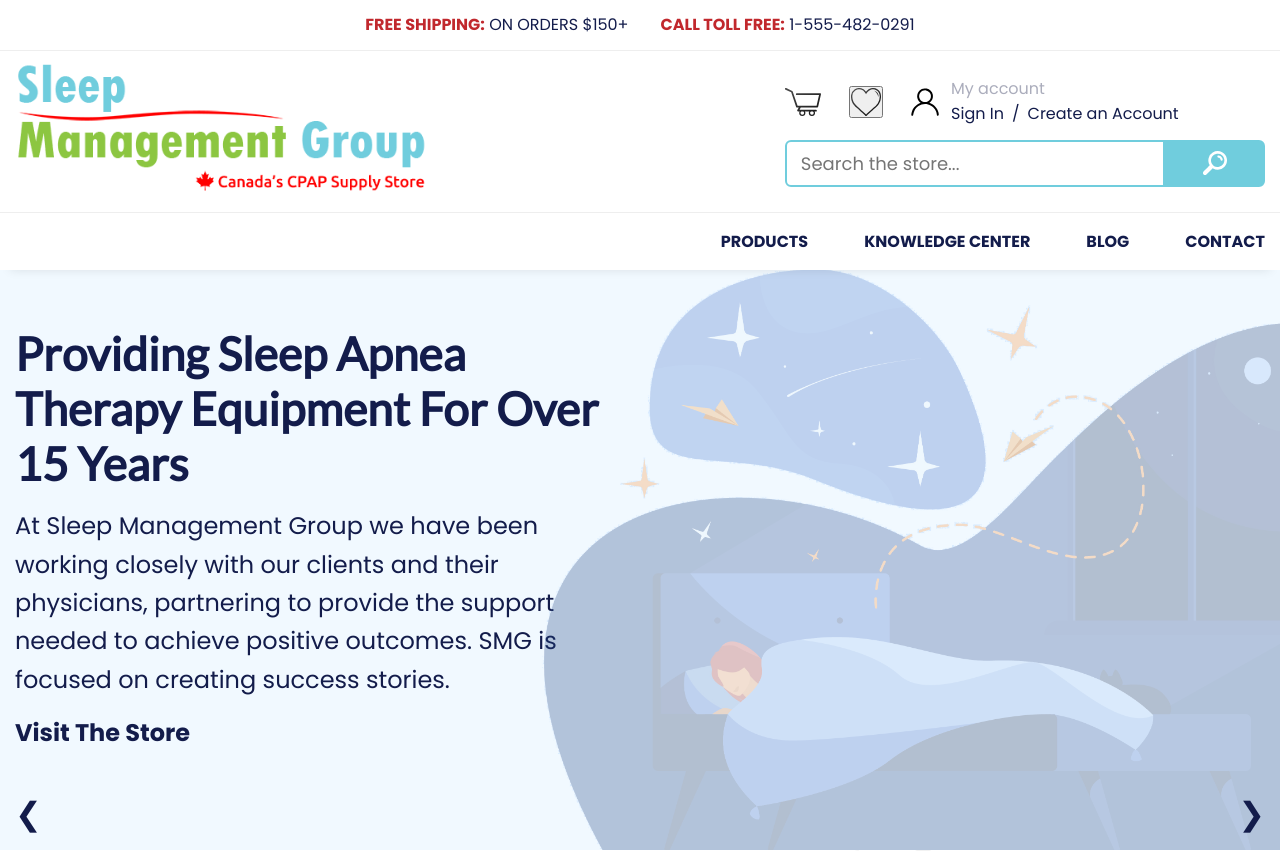
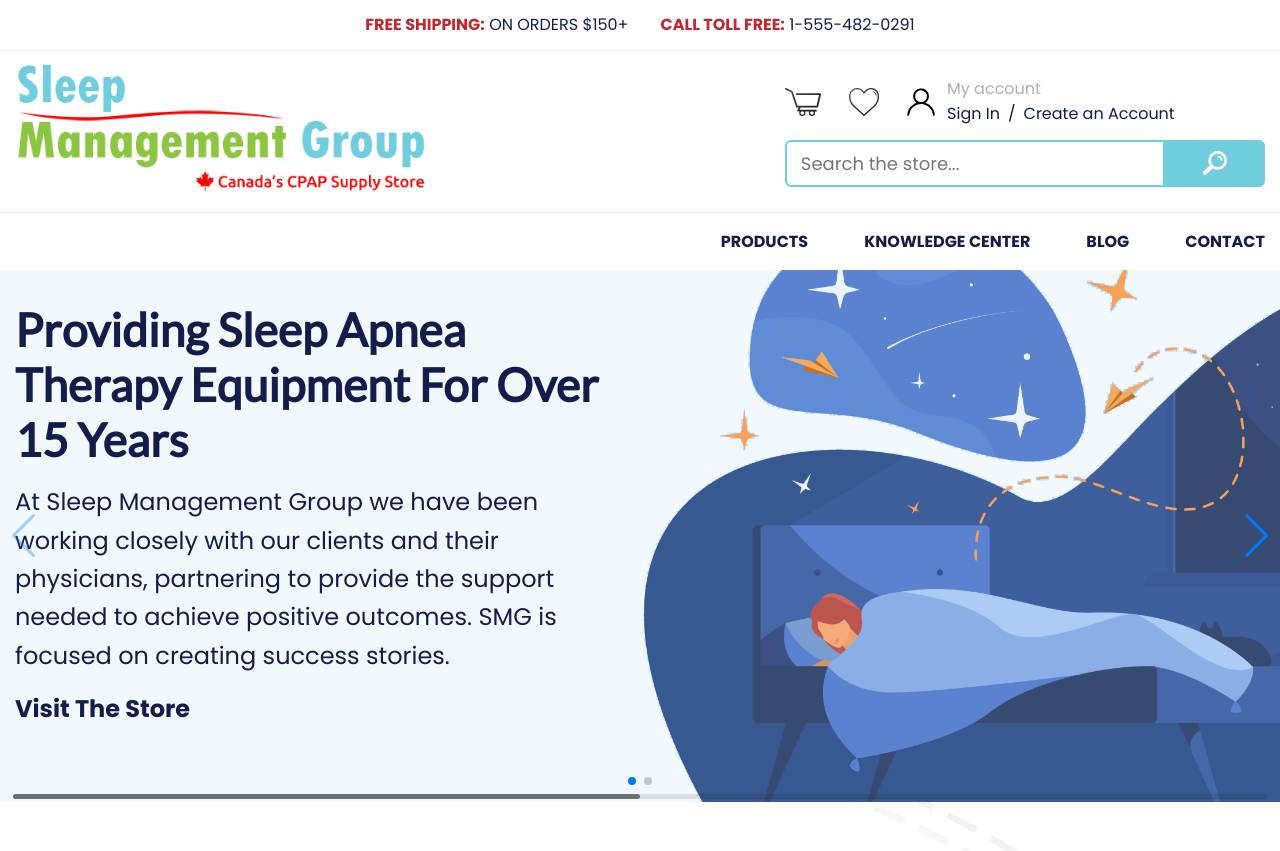
Before and after one commit to malokevi/smg-2022, a React (Create React App) app: page / in a window 1280 px wide. Shown: the top 851 px of the page. Built offline with nearby package versions, Linux system fonts and the light colour scheme.

Commit message:
carousel changes - add swiper

```diff
--- a/src/components/Carousel.tsx
+++ b/src/components/Carousel.tsx
@@ -1,129 +1,16 @@
-import { DragEvent } from "react"
-import { useCallback, useState, useRef } from "react"
 import styled from "styled-components"
-import { buttonReset } from "../theme/mixins/resets"
-import { Col, Container, Row } from "./Layout/Grid"
+
+import { Swiper } from "./swiper"
 
 const Carousel = ({ slides }: { slides: (() => JSX.Element)[] }) => {
-    const [active, setActive] = useState(0)
-    const dragVal = useRef<number | undefined>(undefined)
-
-    const changeSlide = useCallback(
-        (val: number) => {
-            const length = slides.length - 1
-
-            if (val > length) {
-                return 0
-            } else if (val < 0) {
-                return length
-            }
-
-            return val
-        },
-        [slides]
-    )
-
-    // Handle Drag Events
-    const handleDragStart = (e: DragEvent) => {
-        var img = document.createElement("img")
-        img.src = ""
-        e.dataTransfer.setDragImage(img, 0, 0)
-
-        dragVal.current = e.clientX
-    }
-
-    const handleDragEnd = (e: DragEvent) => {
-        if (typeof dragVal.current === "number") {
-            if (e.clientX < dragVal.current) {
-                setActive(changeSlide(active + 1))
-            } else if (e.clientX > dragVal.current) {
-                setActive(changeSlide(active - 1))
-            }
-        }
-
-        dragVal.current = undefined
-    }
-
-    return (
-        <StyledCarousel
-            onDragStart={handleDragStart}
-            onDragEnd={handleDragEnd}
-            draggable="true"
-        >
-            {slides.map((component, index) => {
-                return index === active ? (
-                    <Slide draggable="false" key={`heroslide-${index}`}>
-                        {component()}
-                    </Slide>
-                ) : undefined
-            })}
-
-            <StyledButtonContainer>
-                <Row>
-                    <Col className="flex-col">
-                        <button
-                            className="left"
-                            onClick={() => setActive(changeSlide(active - 1))}
-                        >
-                            &#10094;
-                        </button>
-                        <button
-                            className="right"
-                            onClick={() => setActive(changeSlide(active + 1))}
-                        >
-                            &#10095;
-                        </button>
-                    </Col>
-                </Row>
-            </StyledButtonContainer>
-        </StyledCarousel>
-    )
+    return <StyledCarousel></StyledCarousel>
 }
-
-const StyledButtonContainer = styled(Container)`
-    position: absolute;
-    bottom: 0;
-    left: 0;
-    width: 100%;
-    padding: 20px 0;
-
-    .flex-col {
-        display: flex;
-        flex-flow: row nowrap;
-        justify-content: space-between;
-    }
-`
 
 const StyledCarousel = styled.div`
     display: flex;
     flex-flow: column nowrap;
     height: 100%;
     position: relative;
-    cursor: move;
-    cursor: grab;
-
-    &:active {
-        cursor: grab;
-        cursor: grabbing; // todo - what is going on here? repeats
-        cursor: -moz-grabbing;
-        cursor: -webkit-grabbing;
-    }
-
-    button {
-        &.left,
-        &.right {
-            ${buttonReset}
-            bottom: 20px;
-            font-size: 32px;
-            line-height: 1;
-        }
-    }
-`
-
-const Slide = styled.div`
-    display: flex;
-    flex-flow: column nowrap;
-    flex-grow: 2;
 `
 
 export default Carousel
--- a/src/components/Favorites.tsx
+++ b/src/components/Favorites.tsx
@@ -1,6 +1,7 @@
 import styled from "styled-components"
 
 import HeartIcon from "../assets/images/ico-heart.svg"
+import { buttonReset } from "../theme/mixins/resets"
 
 type FavoritesProps = {
     className?: string
@@ -15,6 +16,7 @@ export const Favorites = ({ className }: FavoritesProps) => {
 }
 
 const StyledFavorites = styled.button`
+    ${buttonReset}
     display: flex;
     margin: auto 0;
 
--- a/src/components/Layout/Header/Hero.tsx
+++ b/src/components/Layout/Header/Hero.tsx
@@ -2,8 +2,6 @@ import { Link } from "react-router-dom"
 import styled, { css } from "styled-components"
 import { motion } from "framer-motion"
 
-import Carousel from "../../Carousel"
-import Animate from "../../Utilities/Animate"
 import SleepCartoon from "../../../assets/images/sleep-cartoon.png"
 import PinkGirl from "../../../assets/images/pink-girl-banner.jpg"
 import { Col, Container, Row } from "../Grid"
@@ -12,10 +10,11 @@ import {
     staggerChildren,
     fadeLeft
 } from "../../../shared/motion-variants"
+import { Swiper } from "../../swiper"
 
 const SlideOne = () => {
     return (
-        <StyledSlideOne draggable={false}>
+        <StyledSlideOne>
             <Container>
                 <Row>
                     <Col>
@@ -57,7 +56,7 @@ const SlideOne = () => {
 
 const SlideTwo = () => {
     return (
-        <StyledSlideTwo draggable={false}>
+        <StyledSlideTwo>
             <div className="overlay-dark" />
             <Container className="slide-content">
                 <Row>
@@ -90,46 +89,49 @@ const SlideTwo = () => {
 
 const Hero = () => {
     return (
-        <StyledHero draggable={false}>
-            <StyledAnimate>
-                <Carousel slides={[SlideOne, SlideTwo]} />
-            </StyledAnimate>
+        <StyledHero>
+            <Swiper
+                settings={{
+                    navigation: {
+                        nextEl: ".swiper-button-next",
+                        prevEl: ".swiper-button-prev"
+                    }
+                }}
+            >
+                <Swiper.Slide>
+                    <div className="full-height">
+                        <SlideOne />
+                    </div>
+                </Swiper.Slide>
+                <Swiper.Slide>
+                    <div className="full-height">
+                        <SlideTwo />
+                    </div>
+                </Swiper.Slide>
+            </Swiper>
+            <div>
+                <div className="swiper-button-next"></div>
+                <div className="swiper-button-prev"></div>
+            </div>
         </StyledHero>
     )
 }
-
-const StyledAnimate = styled(Animate)`
-    display: flex;
-    flex-flow: column;
-    width: 100%;
-    flex: 1;
-
-    & > div {
-        flex: 1;
-    }
-`
 
 const StyledHero = styled.div`
     display: flex;
     flex-flow: column;
     width: 100%;
-    min-height: 400px;
+    position: relative;
 
-    @media (min-width: 768px) {
-        min-height: 580px;
-    }
-
-    @media (min-width: 1650px) {
-        min-height: 632px;
+    .full-height {
+        height: 100%;
+        display: flex;
     }
 `
 
 const SlideStyles = css`
     padding: 32px 0 76px;
     width: 100%;
-    height: 100%;
-    flex-grow: 2;
-    flex: 1;
 
     h1 {
         font-size: ${({ theme }) => theme.fontSize.xl};
@@ -178,15 +180,23 @@ const StyledSlideOne = styled.div`
     .cartoon-right {
         position: absolute;
         right: -225px;
+        width: 800px;
         bottom: 0;
-        width: 1028px;
+        opacity: 0.3 !important;
+        display: none;
 
-        @media (max-width: 1349px) {
-            opacity: 0.3 !important;
+        @media (min-width: 500px) {
+            width: 850px;
+            right: -325px;
+            display: block;
         }
 
-        @media (min-width: 1350px) {
-            opacity: 0.9;
+        @media (min-width: 768px) {
+            width: 1028px;
+        }
+
+        @media (min-width: 1250px) {
+            opacity: 0.9 !important;
         }
 
         @media (min-width: 1650px) {
--- a/src/components/Testimonials.tsx
+++ b/src/components/Testimonials.tsx
@@ -1,5 +1,4 @@
 import styled from "styled-components"
-import { SwiperSlide } from "swiper/react"
 
 import DoubleQuote from "../assets/images/quotes.png"
 import { Swiper } from "./swiper"
@@ -24,9 +23,9 @@ export const TestimonialsCarousel = ({ data, className }: TestimonialsType) => {
     return (
         <Swiper className={className}>
             {data.map((t) => (
-                <SwiperSlide key={`testimonial-${t.author}`}>
+                <Swiper.Slide key={`testimonial-${t.author}`}>
                     <Testimonial {...t} />
-                </SwiperSlide>
+                </Swiper.Slide>
             ))}
         </Swiper>
     )
--- a/src/components/swiper/components/SwiperContainer/index.tsx
+++ b/src/components/swiper/components/SwiperContainer/index.tsx
@@ -5,29 +5,47 @@ import "swiper/css"
 import "swiper/css/navigation"
 import "swiper/css/pagination"
 import "swiper/css/scrollbar"
+import styled from "styled-components"
 
 type SwiperContainerProps = {
     children: React.ReactNode
     className?: string
+    settings?: {
+        navigation: any
+    }
 }
 
 export const SwiperContainer = ({
     children,
-    className
+    className,
+    settings = {
+        navigation: true
+    }
 }: SwiperContainerProps) => {
     return (
-        <Swiper
+        <StyledSwiper
             modules={[Navigation, Pagination, Scrollbar, A11y]}
             spaceBetween={0}
             slidesPerView={1}
-            navigation
+            navigation={settings.navigation}
             pagination={{ clickable: true }}
             scrollbar={{ draggable: true }}
+            observer
+            observeParents
             // onSwiper={(swiper) => console.log(swiper)}
             // onSlideChange={() => console.log("slide change")}
             className={className}
         >
             {children}
-        </Swiper>
+        </StyledSwiper>
     )
 }
+
+const StyledSwiper = styled(Swiper)`
+    width: 100%;
+    height: 100%;
+
+    .swiper-slide {
+        height: auto;
+    }
+`
--- a/src/components/swiper/index.tsx
+++ b/src/components/swiper/index.tsx
@@ -1,5 +1,4 @@
-import { Slide } from "./components/Slide"
+import { SwiperSlide as Slide } from "swiper/react"
 import { SwiperContainer } from "./components/SwiperContainer"
 
-export { Slide }
 export const Swiper = Object.assign(SwiperContainer, { Slide })
```
